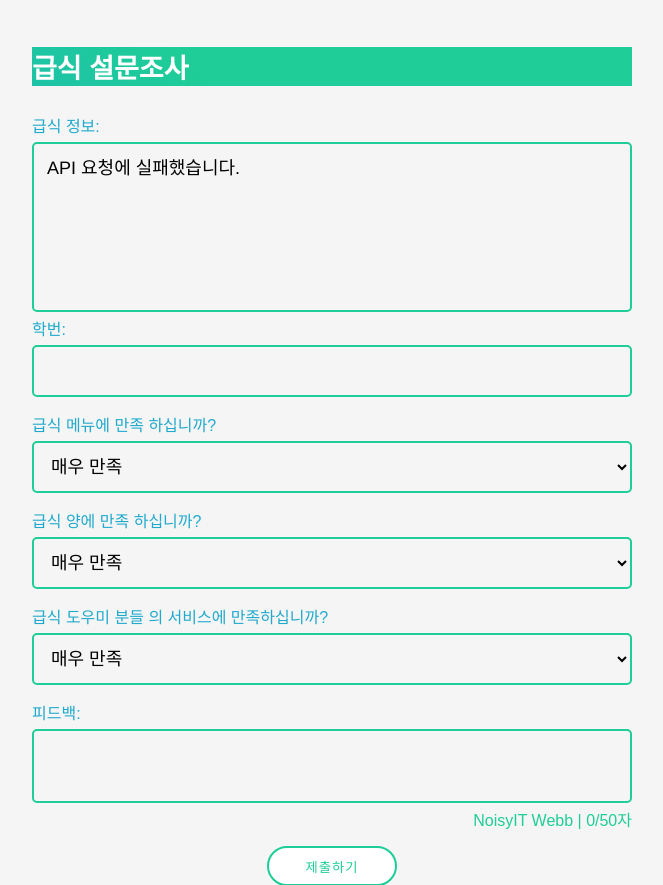
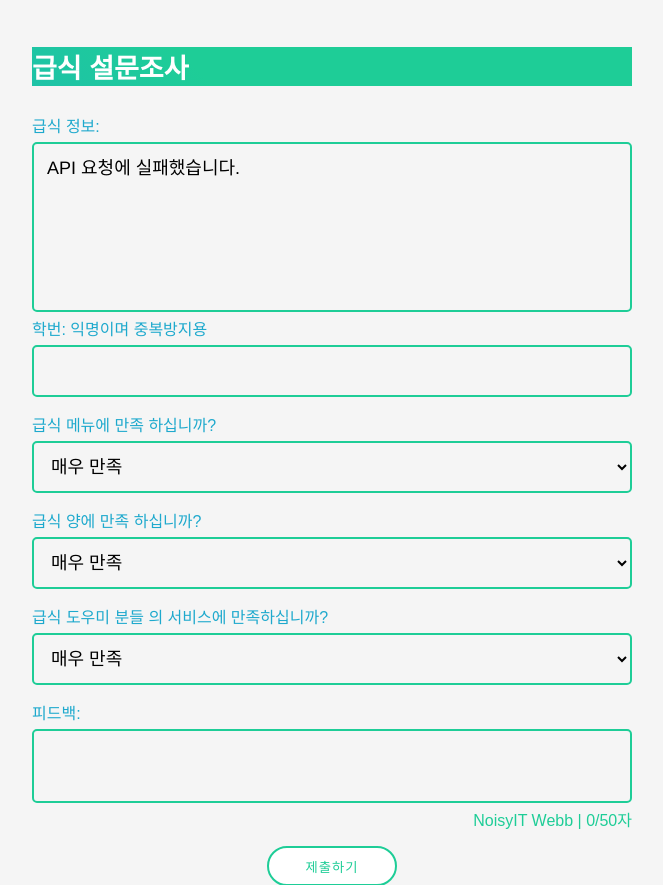
Before and after one commit to halamgang/School-Meal-Evaluation-System, a PHP site: page / in a window 1280 px wide. Shown: the top 885 px of the page, without its empty margins (308-971 px from the left). Run offline with PHP 8.4, Linux system fonts and the light colour scheme; data that the repository does not hold is empty.

Commit message:
Update index.php

```diff
--- a/index.php
+++ b/index.php
@@ -177,7 +177,7 @@ function getSchoolMeal($schoolId, $officeCode) {
 
 
 <div class="form-group">
-    <label for="name" class="color-mom">학번:</label>
+    <label for="name" class="color-mom">학번: 익명이며 중복방지용</label>
     <input type="text" id="name" name="name" required maxlength="5" oninput="checkStudentId(this)" />
     <p id="studentid-warning" style="color: red; display: none;">잘못된 학번입니다. 유효한 범위는 10000부터 40000까지입니다.</p>
 </div>
```
